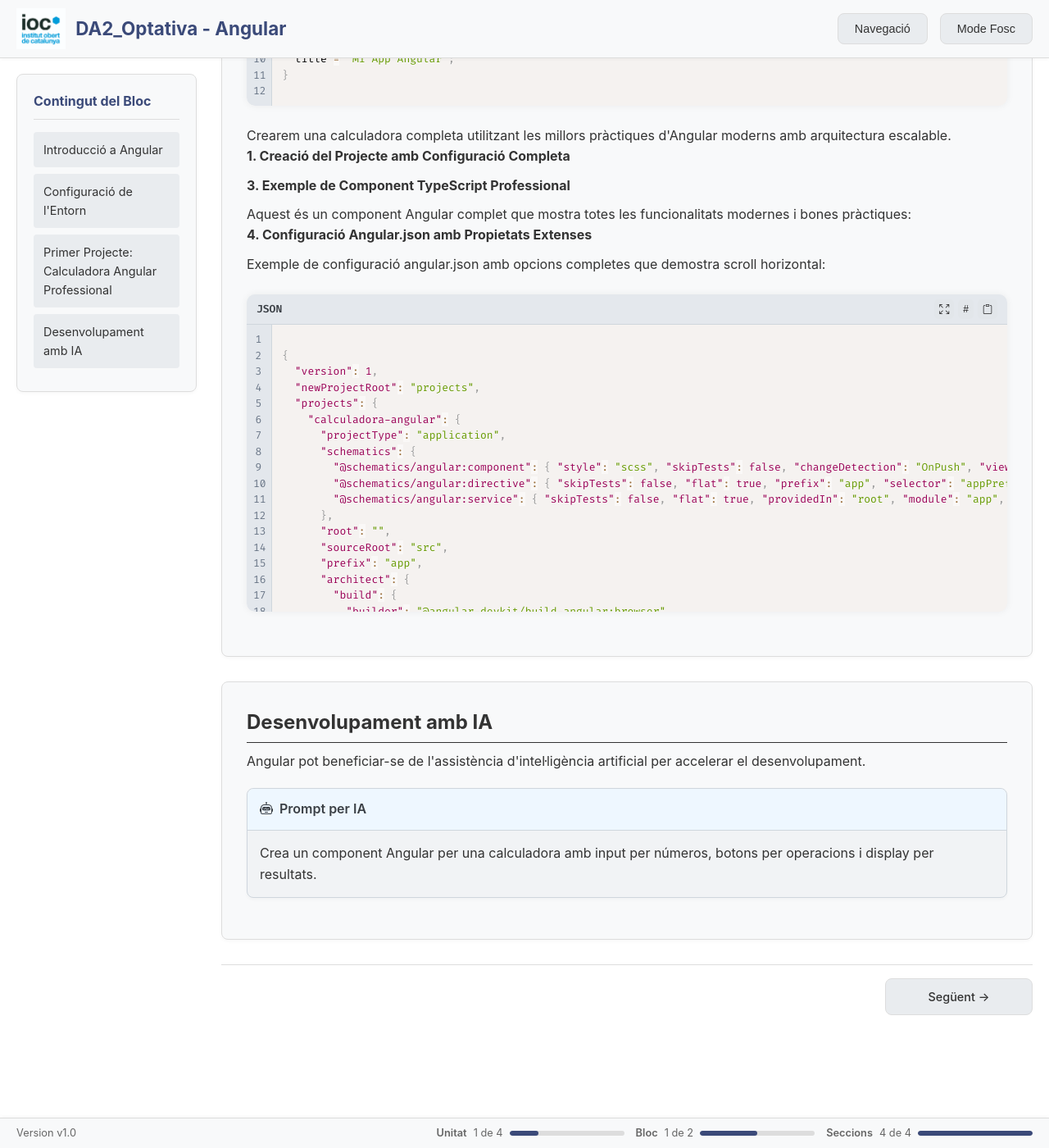
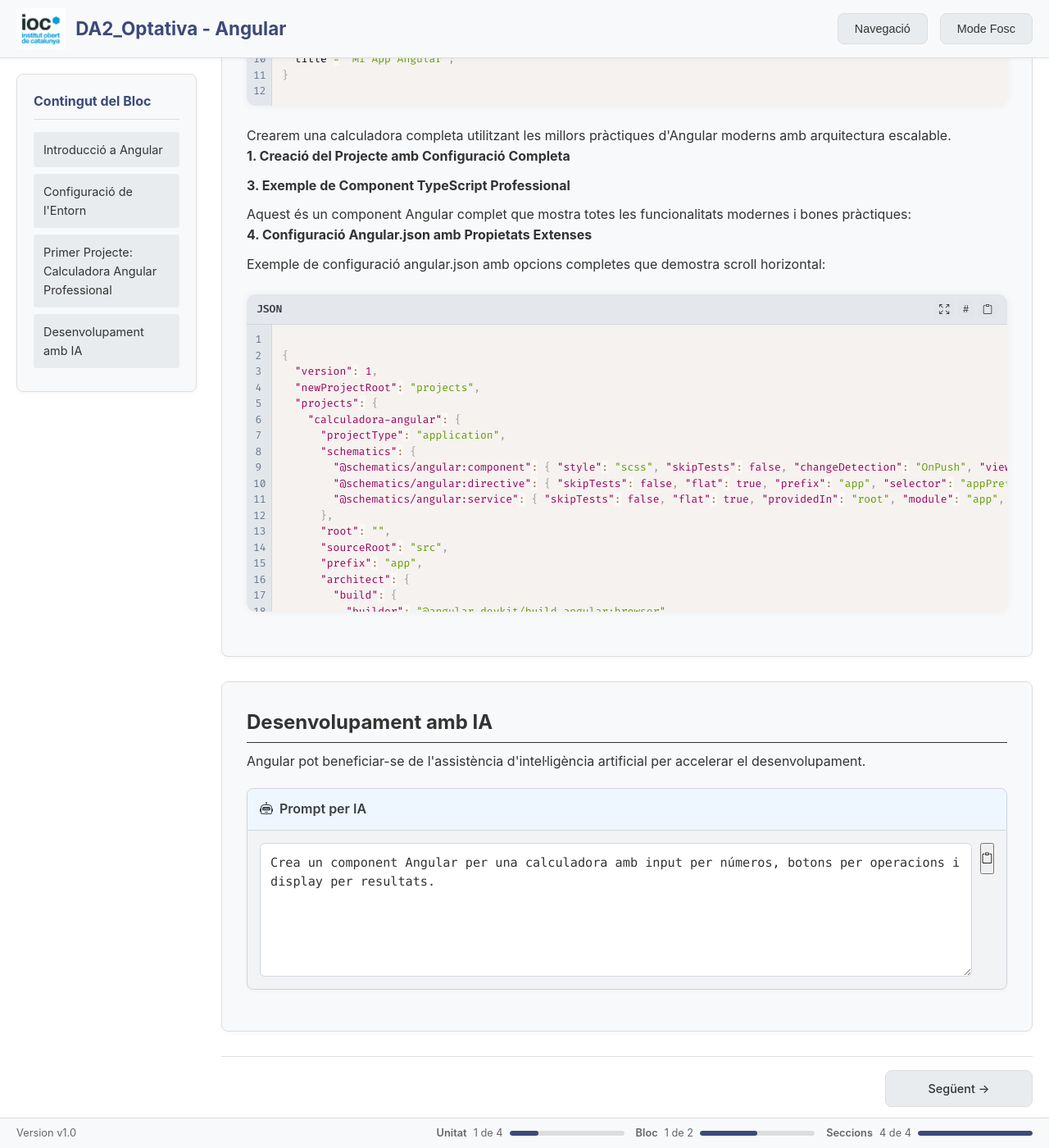
Before and after one commit to itrascastro/ioc-da2-optativa-angular, a Jekyll site: the page built from docs/unitat-1/bloc-1/index.html, in a window 1280 px wide and 1400 px high, scrolled down 2896 px. Shown: the whole window at 82% size. Built offline with Jekyll 4.4.1, drawn with Linux system fonts in a browser that asks for light colours; nearby versions of some CDN libraries.

Commit message:
docs(component): prompt-ai amb textarea i botó de còpia
- Inclou textarea readonly amb el prompt i botó .copy-btn
- JS: inicialització de còpia per prompts (site.js)
- Estils: ajustos per a .ai-prompt (body, textarea, accions)

```diff
--- a/docs/_includes/prompt-ai.html
+++ b/docs/_includes/prompt-ai.html
@@ -1,7 +1,14 @@
-<!-- Component: Prompt per IA simplificat -->
+<!-- Component: Prompt per IA amb caixa de text i botó de còpia -->
 <div class="ai-prompt" role="note">
-    <div class="component-header ai-header" role="heading" aria-level="4"><i class="bi bi-robot" aria-hidden="true"></i> Prompt per IA</div>
-    <div class="ai-prompt-text">
-        {{ include.contingut }}
+  <div class="component-header ai-header" role="heading" aria-level="4">
+    <i class="bi bi-robot" aria-hidden="true"></i> Prompt per IA
+  </div>
+  <div class="ai-prompt-body">
+    <textarea class="ai-prompt-textarea" rows="6" readonly aria-label="Text del prompt">{{ include.contingut | strip_html }}</textarea>
+    <div class="ai-prompt-actions">
+      <button type="button" class="copy-btn" title="Copiar prompt" aria-label="Copiar prompt">
+        <i class="bi bi-clipboard" aria-hidden="true"></i>
+      </button>
     </div>
+  </div>
 </div>
--- a/docs/_sass/_components.scss
+++ b/docs/_sass/_components.scss
@@ -27,6 +27,24 @@
 .suggestion-header { background-color: var(--comp-suggestion-hbg); }
 .ai-header { background-color: var(--comp-ai-hbg); }
 
+/* Prompt IA amb textarea i botó còpia */
+.ai-prompt-body { display: grid; grid-template-columns: 1fr auto; gap: 10px; align-items: start; }
+.ai-prompt-textarea {
+  width: 100%;
+  min-height: 120px;
+  resize: vertical;
+  padding: 12px;
+  border: 1px solid var(--comp-border);
+  border-radius: 6px;
+  background: var(--color-background);
+  color: var(--color-text);
+  font-family: ui-monospace, SFMono-Regular, Menlo, Monaco, Consolas, monospace;
+  font-size: 0.95rem;
+  line-height: 1.5;
+}
+.ai-prompt-actions { display: flex; gap: 8px; }
+.ai-prompt .copy-btn { height: 38px; align-self: start; }
+
 /* Checklists */
 .checklist { background-color: var(--comp-bg); border: 1px solid var(--comp-border); border-radius: var(--border-radius); padding: 20px; margin: 20px 0; box-shadow: var(--shadow-light); }
 .checklist-title { background-color: var(--comp-header-bg); color: var(--comp-header-fg); font-weight: 600; margin: -20px -20px 15px -20px; padding: 15px 20px; border-radius: var(--border-radius) var(--border-radius) 0 0; display: flex; align-items: center; gap: 8px; border-bottom: 1px solid var(--comp-border); }
--- a/docs/assets/js/site.js
+++ b/docs/assets/js/site.js
@@ -55,6 +55,7 @@ document.addEventListener('DOMContentLoaded', function () {
   initializeThemeToggle();
   initializeNavDropdown();
   initializeFooterProgress();
+  initializePromptCopy();
 
   // Smooth scroll amb offset per header fix
   document.querySelectorAll('a[href^="#"]').forEach(anchor => {
@@ -192,3 +193,49 @@ function initializeFooterProgress() {
     window.addEventListener('hashchange', update);
   }
 }
+
+// Copiar prompt d'IA des d'una textarea amb botó copy
+function initializePromptCopy() {
+  document.querySelectorAll('.ai-prompt').forEach(box => {
+    const textarea = box.querySelector('.ai-prompt-textarea');
+    const copyBtn = box.querySelector('.copy-btn');
+    if (!textarea || !copyBtn) return;
+    const originalText = textarea.value;
+    copyBtn.addEventListener('click', async () => {
+      try {
+        await navigator.clipboard.writeText(textarea.value);
+        showPromptCopyFeedback(copyBtn, true);
+      } catch (err) {
+        try {
+          const t = document.createElement('textarea');
+          t.value = textarea.value;
+          t.style.position = 'fixed'; t.style.opacity = '0';
+          document.body.appendChild(t);
+          t.select();
+          const ok = document.execCommand('copy');
+          document.body.removeChild(t);
+          showPromptCopyFeedback(copyBtn, ok);
+        } catch (e) {
+          showPromptCopyFeedback(copyBtn, false);
+        }
+      }
+    });
+  });
+}
+
+function showPromptCopyFeedback(button, success) {
+  const original = button.innerHTML;
+  if (success) {
+    button.innerHTML = '<i class="bi bi-clipboard-check" aria-hidden="true"></i>';
+    button.classList.add('copied');
+    button.setAttribute('aria-label', 'Prompt copiat correctament');
+  } else {
+    button.innerHTML = '<i class="bi bi-x-circle" aria-hidden="true"></i>';
+    button.setAttribute('aria-label', 'Error en copiar el prompt');
+  }
+  setTimeout(() => {
+    button.innerHTML = '<i class="bi bi-clipboard" aria-hidden="true"></i>';
+    button.classList.remove('copied');
+    button.setAttribute('aria-label', 'Copiar prompt');
+  }, 2000);
+}
```
